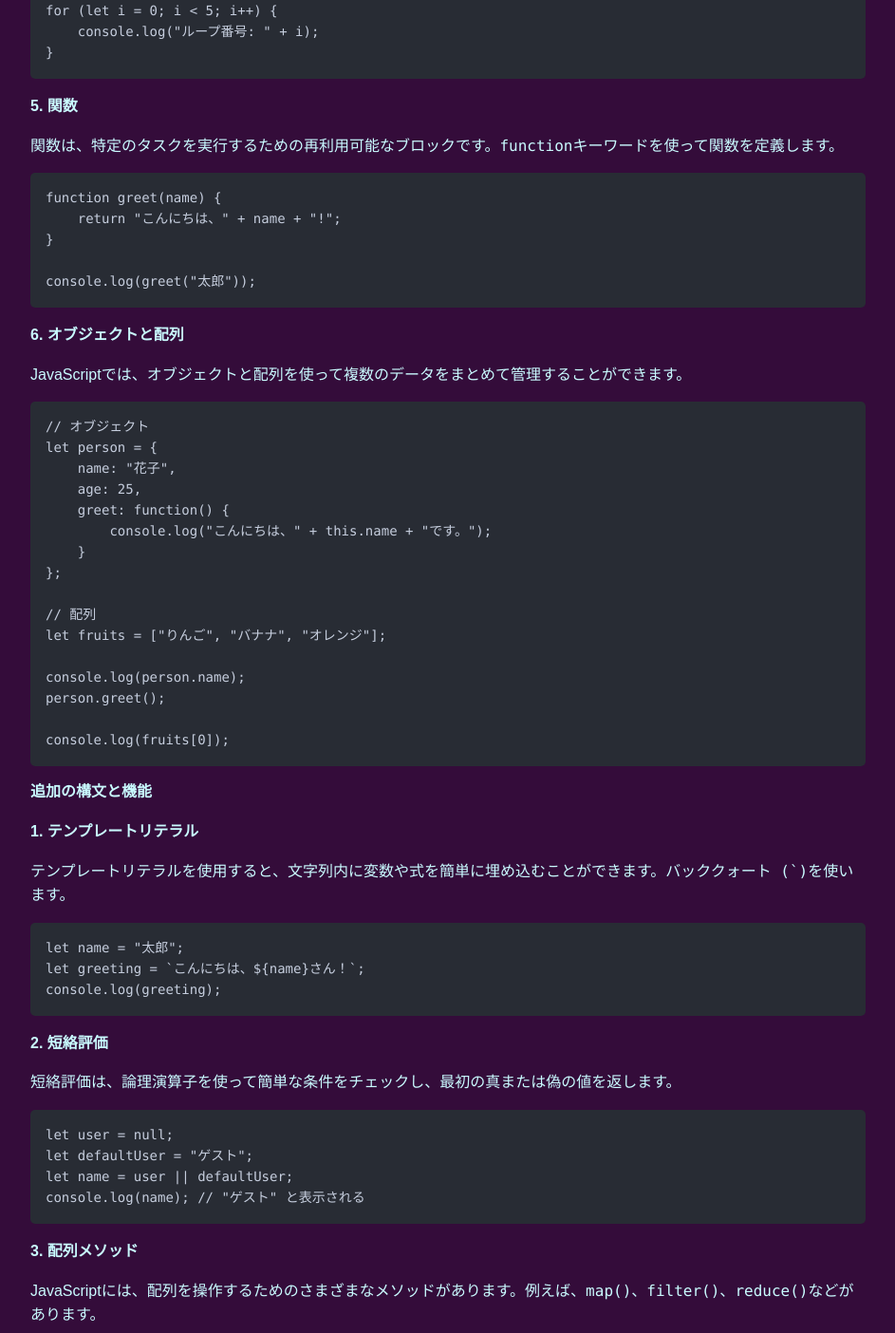
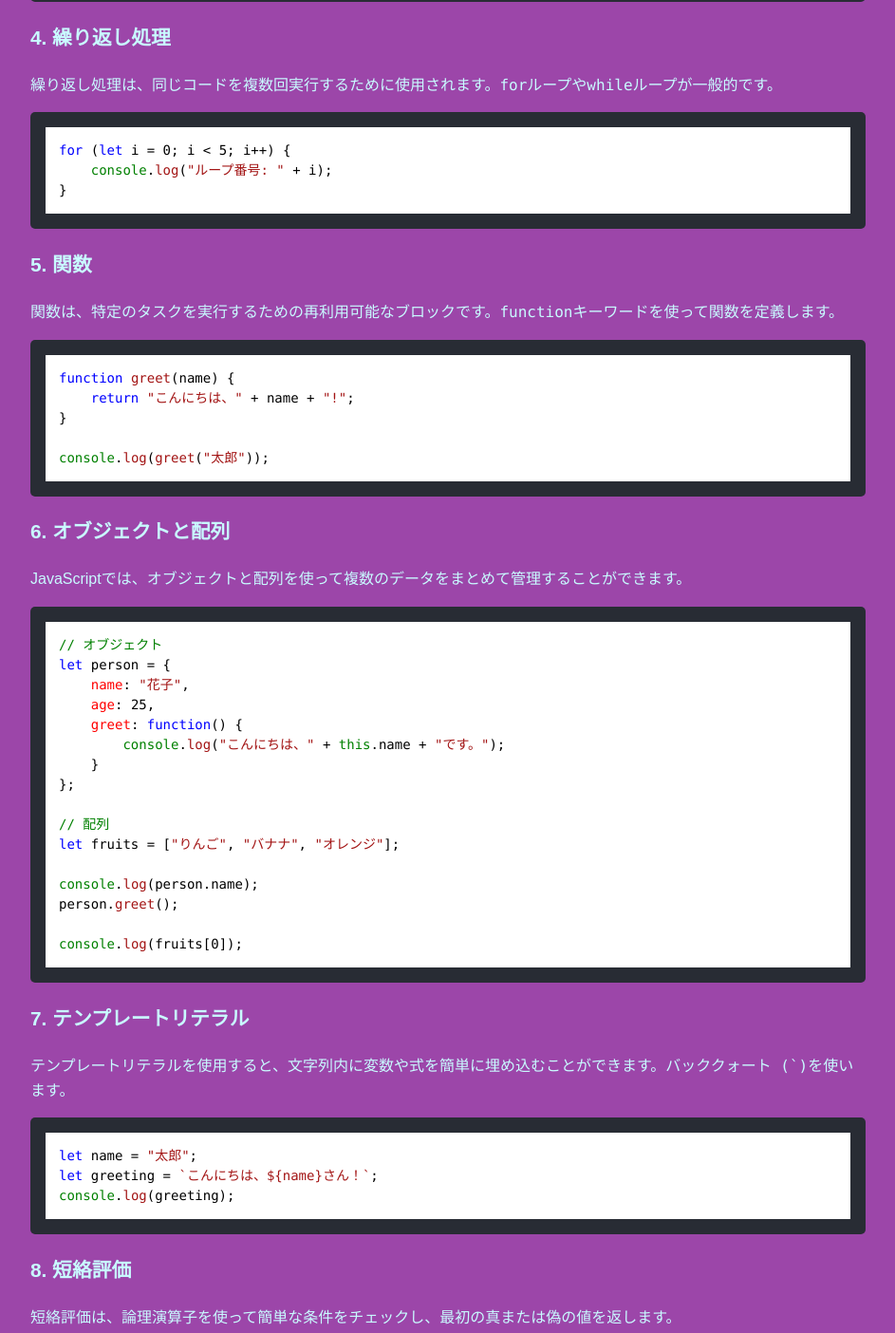
Before and after one commit to Tsubasa213/java-001, a plain HTML site: page index.html in a window 1280 px wide. Shown: the part 1227-2631 px from the top of the page at 95% size, without its empty margins (168-1111 px from the left). Drawn offline with nearby package versions, Linux system fonts and the light colour scheme.

Commit message:
update index.html and main.css

```diff
--- a/index.html
+++ b/index.html
@@ -1,11 +1,15 @@
 <!DOCTYPE html>
 <html lang="ja">
+
 
 <head>
     <meta charset="UTF-8">
     <meta name="viewport" content="width=device-width, initial-scale=1.0">
     <title>JavaScriptの基本構文と特徴</title>
     <link rel="stylesheet" href="main.css">
+    <link rel="stylesheet" href="https://cdnjs.cloudflare.com/ajax/libs/highlight.js/9.15.10/styles/vs.min.css">
+    <script src="https://cdnjs.cloudflare.com/ajax/libs/highlight.js/9.15.10/highlight.min.js"></script>
+    <script>hljs.initHighlightingOnLoad();</script>
 </head>
 
 <body>
@@ -90,22 +94,21 @@ console.log(fruits[0]);</code></pre>
     </section>
 
     <section>
-        <h2>追加の構文と機能</h2>
 
-        <h3>1. テンプレートリテラル</h3>
+        <h3>7. テンプレートリテラル</h3>
         <p>テンプレートリテラルを使用すると、文字列内に変数や式を簡単に埋め込むことができます。<code>バッククォート (`)</code>を使います。</p>
         <pre><code>let name = "太郎";
 let greeting = `こんにちは、${name}さん！`;
 console.log(greeting);</code></pre>
 
-        <h3>2. 短絡評価</h3>
+        <h3>8. 短絡評価</h3>
         <p>短絡評価は、論理演算子を使って簡単な条件をチェックし、最初の真または偽の値を返します。</p>
         <pre><code>let user = null;
 let defaultUser = "ゲスト";
 let name = user || defaultUser;
 console.log(name); // "ゲスト" と表示される</code></pre>
 
-        <h3>3. 配列メソッド</h3>
+        <h3>9. 配列メソッド</h3>
         <p>JavaScriptには、配列を操作するためのさまざまなメソッドがあります。例えば、<code>map()</code>、<code>filter()</code>、<code>reduce()</code>などがあります。</p>
         <ul>
             <li><code>map()</code>: 各要素に対して関数を適用して新しい配列を返します。</li>
@@ -130,12 +133,12 @@ let sum = numbers.reduce(function(total, num) {
 console.log(sum); // 15</code></pre>
         </ul>
 
-        <h3>4. DOM操作</h3>
+        <h3>10. DOM操作</h3>
         <p>JavaScriptを使用して、DOM（Document Object Model）を操作することができます。これにより、HTML要素を動的に追加、削除、変更することが可能です。</p>
         <pre><code>let element = document.getElementById("myElement");
 element.textContent = "新しいテキスト";</code></pre>
 
-        <h3>5. イベント処理</h3>
+        <h3>11. イベント処理</h3>
         <p>JavaScriptを使用して、ユーザーの操作に応じてイベントを処理することができます。例えば、ボタンクリックやマウスオーバーなどのイベントを処理することができます。</p>
         <pre><code>let button = document.getElementById("myButton");
 button.addEventListener("click", function() {
--- a/main.css
+++ b/main.css
@@ -1,7 +1,7 @@
 body {
     font-family: Arial, sans-serif;
     line-height: 1.6;
-    background-color: #340C3A;
+    background-color: #9c46a9;
     color: #c9fbff;
 }
 
@@ -25,11 +25,11 @@ h1 {
   }
 
 h2{
-    font-size: 100%;
+    font-size: 130%;
 }
 
 h3{
-    font-size: 100%;
+    font-size: 130%;
 }
 
 a{
```
